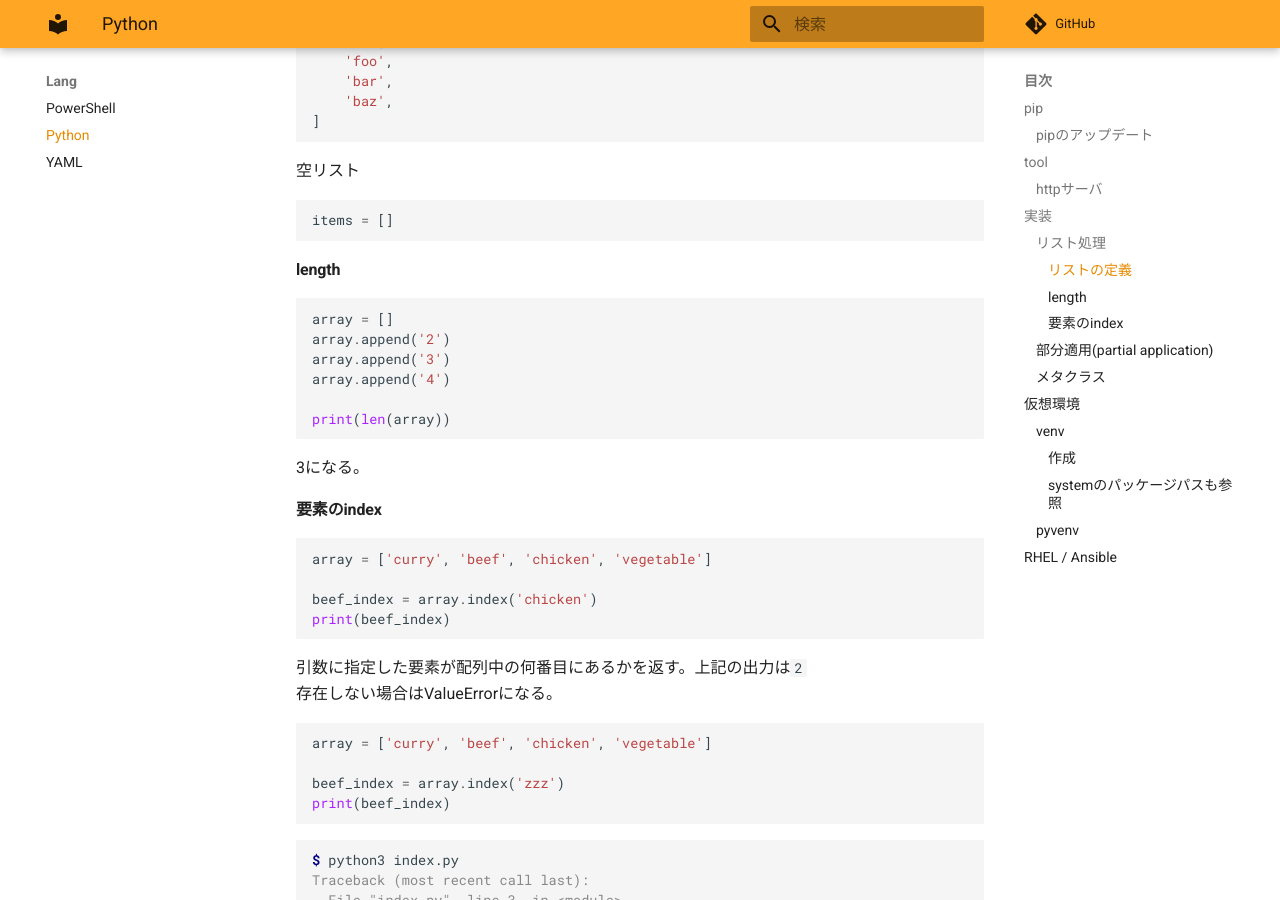
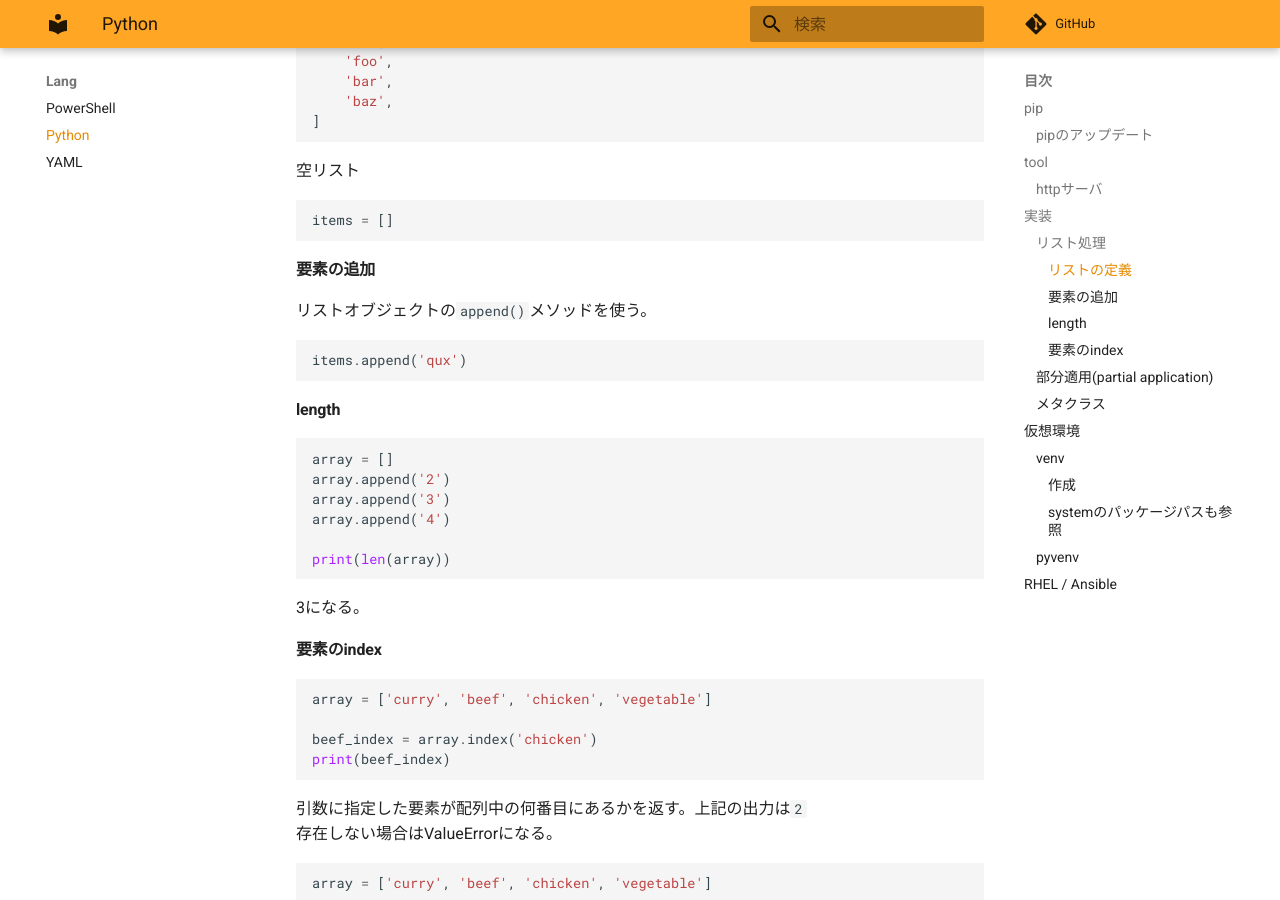
Before and after one commit to zaki-lknr/docs, an MkDocs documentation site: the page built from docs/lang/python.md, in a window 1280 px wide and 900 px high, scrolled down 867 px. Built offline with MkDocs 1.6.1 and Material for MkDocs 9.7.7, drawn with Linux system fonts in a browser that asks for light colours; comment, search, counter and statistics services are not loaded.

Commit message:
add: lant/python: リストへ要素追加

````diff
--- a/docs/lang/python.md
+++ b/docs/lang/python.md
@@ -42,6 +42,14 @@ items = [
 
 ```python
 items = []
+```
+
+#### 要素の追加
+
+リストオブジェクトの`append()`メソッドを使う。
+
+```python
+items.append('qux')
 ```
 
 #### length
````
